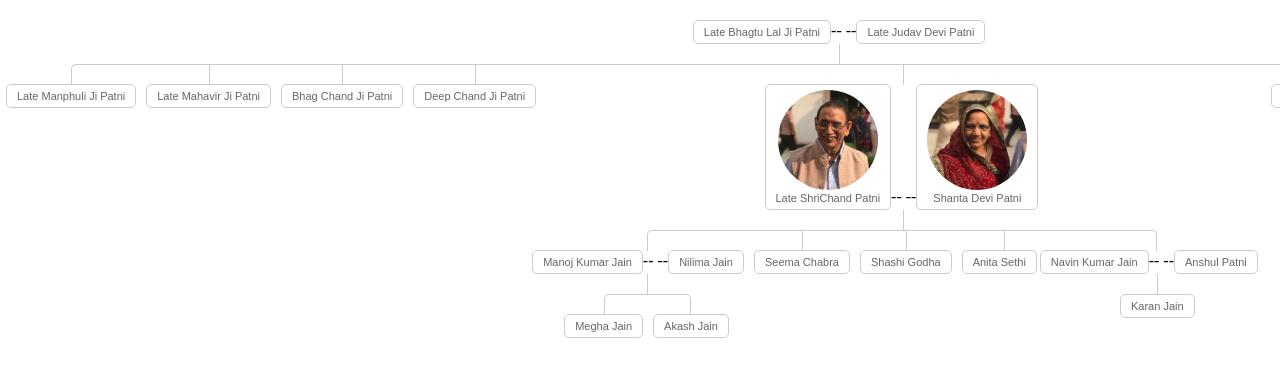
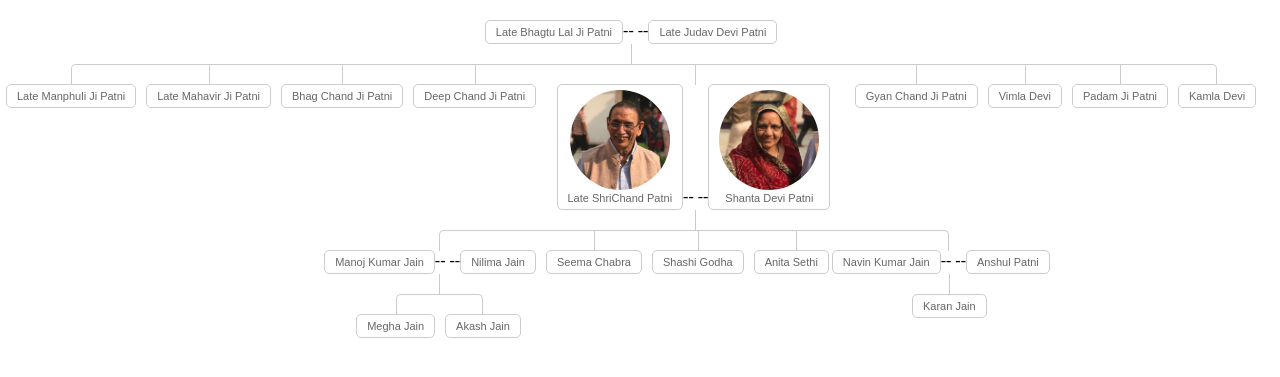
Before and after one commit to akash0212/patni-family-tree, a Jekyll site: the page built from index.html, in a window 1280 px wide. Shown: the top 377 px of the page. Built offline with Jekyll 4.4.1, drawn with Linux system fonts in a browser that asks for light colours; nearby versions of some CDN libraries.

Commit message:
Update familytree.html

```diff
--- a/_includes/familytree.html
+++ b/_includes/familytree.html
@@ -197,7 +197,7 @@
               <li>
                 <a href="#">Deep Chand Ji Patni</a>
               </li>
-              <li>
+              <li id="julie" style="margin-left: -210px;margin-right: -210px;">
                 <a class="husbandwithimg" href="#">
                   <img src="img/GrandPa.jpeg">
                   <br/>
```
Also changed, not shown: other parts of _includes/familytree.html (+4 -0 lines).
